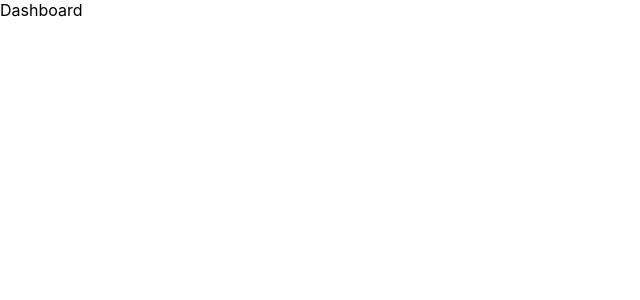
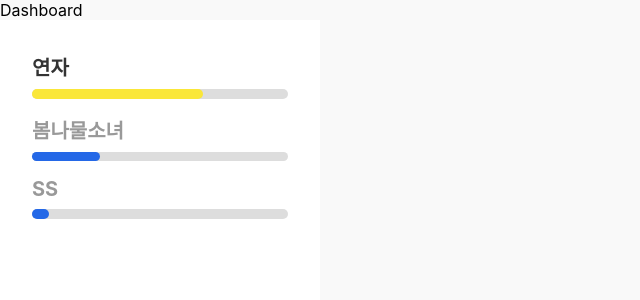
Before and after one commit to devyunja/kafuncha-frontend, a React (Create React App) app: page /dashboard in a window 1280 px wide. Shown: the top 300 px of the page, without its empty margins (0-640 px from the left). Built offline with nearby package versions, Linux system fonts and the light colour scheme.

Commit message:
rowGraph component make

```diff
--- a/package.json
+++ b/package.json
@@ -11,6 +11,7 @@
     "react-dom": "^17.0.2",
     "react-router-dom": "^5.2.1",
     "react-scripts": "4.0.3",
+    "uuid": "^8.3.2",
     "web-vitals": "^1.0.1"
   },
   "scripts": {
--- /dev/null
+++ b/src/components/cards/chattingRank/ChattingRank.jsx
@@ -0,0 +1,33 @@
+import { useEffect, useState } from "react"
+import RowGraph from "../rowGraph/RowGraph"
+
+const ChattingRank = () => {
+  //data
+  const [data,setData] = useState(null)
+  const [wholeData,setWholeData] = useState(null)
+
+  //data 가공
+  useEffect(()=>{
+    let data = [
+      {"date":"2021-09-09","user":"SS","mentionCount":1},
+      {"date":"2021-09-09","user":"연자","mentionCount":10},
+      {"date":"2021-09-09","user":"봄나물소녀","mentionCount":4},
+    ]
+    let newData = data.sort((a,b)=> b.mentionCount - a.mentionCount)
+    let newWholeData = 0
+    data.forEach(elem => newWholeData += elem.mentionCount)
+    setData(newData)
+    setWholeData(newWholeData)
+  },[])
+
+  return(
+    <div style={{width:'20rem',height:'28rem',backgroundColor:'#fff',boxSizing:'border-box',padding:'2rem'}}>
+          <RowGraph
+            wholeCount={wholeData}
+            data={data}
+          />
+    </div>
+  )
+}
+
+export default ChattingRank
--- /dev/null
+++ b/src/components/cards/rowGraph/RowGraph.jsx
@@ -0,0 +1,40 @@
+import { useState } from "react"
+import styles from "./rowGraph.module.css"
+import { v4 } from 'uuid'
+
+const RowGraph = ({wholeCount,data}) => {
+  const [activeIndex, setActiveIndex] = useState(0)
+
+  const activeClick = (e) => {
+    let activeNum = Number(e.currentTarget.dataset.index)
+    setActiveIndex(activeNum)
+  }
+
+  return(
+    <>
+      {
+        data?.map((elem,index) =>
+          <div key={v4()} data-index={index} onClick={activeClick}>
+            {console.log('index',index)}
+            <strong
+              className={activeIndex === index ? styles.activeUser : styles.user}>
+              {elem.user}
+            </strong>
+            <div className={styles.wholeBar}>
+              <div
+                style={activeIndex !== index ?{
+                  width:`${elem.messageCount || elem.mentionCount / wholeCount * 100}%`,
+                }:{
+                  width:`${elem.messageCount || elem.mentionCount / wholeCount * 100}%`,
+                }}
+                className={activeIndex !== index ? styles.bar: styles.activeBar}
+              ></div>
+            </div>
+          </div>
+        )
+      }
+    </>
+  )
+}
+
+export default RowGraph
--- /dev/null
+++ b/src/components/cards/rowGraph/rowGraph.module.css
@@ -0,0 +1,30 @@
+.wholeBar{
+  width: 100%;
+  background-color: #ddd;
+  height: 0.6rem;
+  border-radius: 5px;
+  margin: 0.5rem 0 1rem;
+  position: relative;
+}
+
+.bar{
+  height:0.6rem;
+  border-radius: 5px;
+  background-color:rgb(36, 104, 231);
+}
+
+.activeBar{
+  height:0.6rem;
+  border-radius: 5px;
+  background-color:rgb(250, 231, 57);
+}
+
+.user{
+  font-size: 1.25rem;
+  color:#999;
+}
+
+.activeUser{
+  font-size: 1.25rem;
+  color:#333;
+}
--- a/src/pages/Dashboard.js
+++ b/src/pages/Dashboard.js
@@ -1,3 +1,5 @@
+import ChattingRank from "../components/cards/chattingRank/ChattingRank";
+
 export default function Dashboard() {
-  return <>Dashboard</>
+  return <div style={{backgroundColor:'#f9f9f9',width:'100%',height:'100vh'}}>Dashboard<ChattingRank/></div>
 }
```
Also changed, not shown: 1 other file (tests, documents, lock files or other folders).
